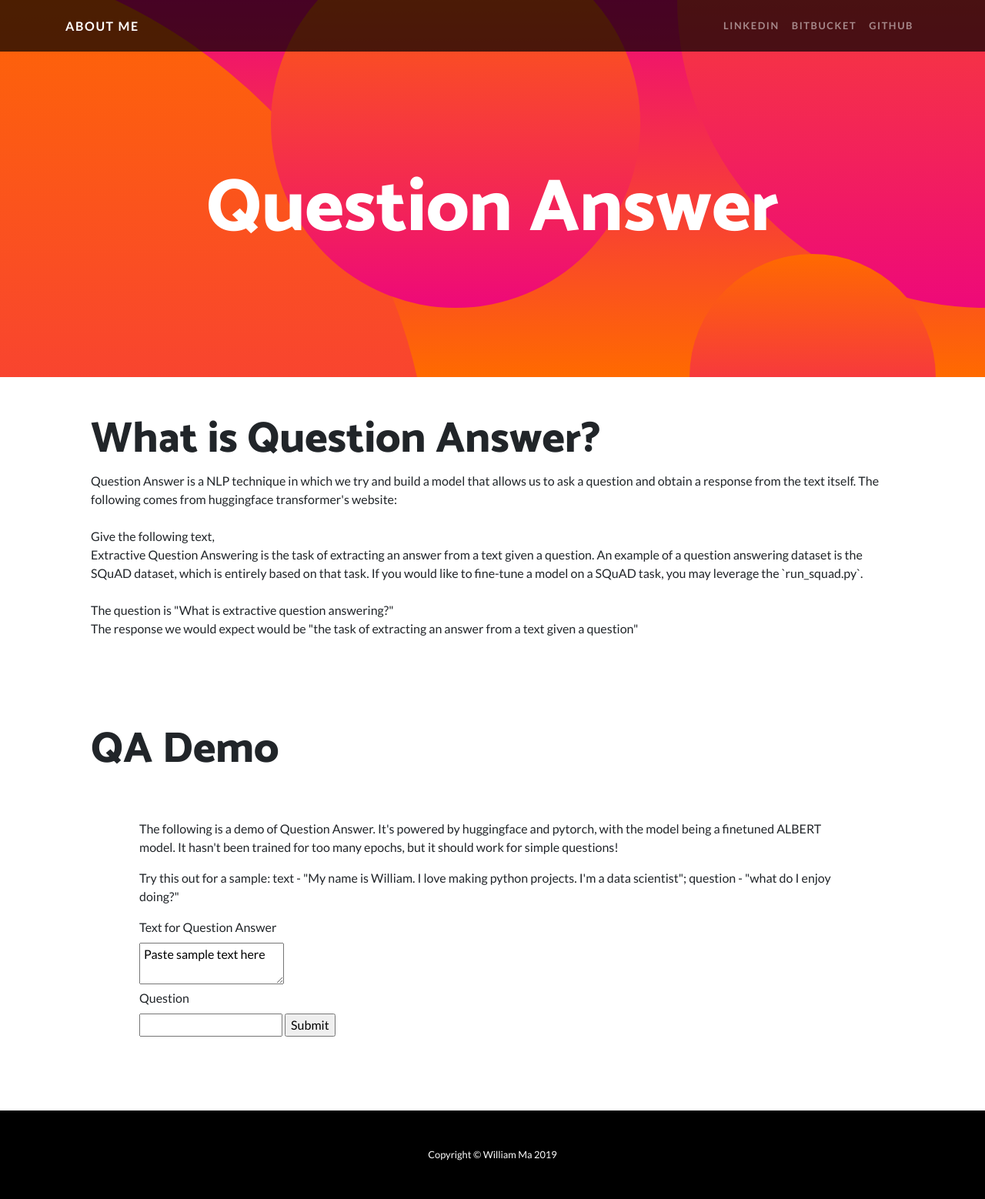
After one commit to wmaucla/turbo-invention, a Flask app: page /qa_page in a window 1280 px wide. The commit adds this page. Shown: the whole page at 77% size. Run offline with Flask 2, Linux system fonts and the light colour scheme; some libraries are stand-ins or nearby versions.

Commit message:
fix: playing around with html and javascript requests

```diff
--- a/app.py
+++ b/app.py
@@ -1,13 +1,20 @@
-from flask import Flask, render_template
+from flask import Flask, render_template, request, jsonify
 from question_answer import question_answer
 
 app = Flask(__name__)
 
 
-@app.route('/qa')
+@app.route('/qa', methods=['GET', 'POST'])
 def qa():
-    question, text = "How many moods are there?", "My four moods: I'm too old for this shit! I'm too old for this shit! I'm too sober for this shit! I don't have time for this shit!"
-    return(question_answer(question, text))
+    print(request.args)
+    question, text = request.args.get("qa_question"), request.args.get("qa_text")
+    print(question, text)
+    return jsonify({'qa_response': question_answer(question, text)})
+
+
+@app.route('/qa_page')
+def qa_page():
+    return render_template("qa.html")
 
 
 @app.route('/')
--- /dev/null
+++ b/templates/qa.html
@@ -0,0 +1,137 @@
+<!DOCTYPE html>
+<html lang="en">
+
+<head>
+
+  <meta charset="utf-8">
+  <meta name="viewport" content="width=device-width, initial-scale=1, shrink-to-fit=no">
+  <meta name="description" content="">
+  <meta name="author" content="">
+
+  <!-- Bootstrap core CSS -->
+  <link href="{{ url_for('static', filename='vendor/bootstrap/css/bootstrap.min.css') }}" rel="stylesheet">
+
+  <!-- Custom fonts for this template -->
+  <link href="http://fonts.googleapis.com/css?family=Catamaran:100,200,300,400,500,600,700,800,900" rel="stylesheet">
+  <link href="http://fonts.googleapis.com/css?family=Lato:100,100i,300,300i,400,400i,700,700i,900,900i" rel="stylesheet">
+
+  <!-- Custom styles for this template -->
+  <link href="{{ url_for('static', filename='css/one-page-wonder.css') }}" rel="stylesheet">
+  <script src="//ajax.googleapis.com/ajax/libs/jquery/1.9.1/jquery.min.js"></script>
+  <script type=text/javascript>
+       $(document).ready(function() {
+       $('#submit').click(function(){
+           var qa_text = $('#qatext').val();
+           var qa_question = $('#qaresponse').val();
+           $.ajax({
+           url: "/qa",
+           type: "post",
+           data: {qa_text: qa_text, qa_question: qa_question},
+           success: function(response) {
+           $("#wordResult").html(response.html);
+          }
+         });
+       });
+    });
+  </script>
+</head>
+
+<body>
+
+  <!-- Navigation -->
+  <nav class="navbar navbar-expand-lg navbar-dark navbar-custom fixed-top">
+    <div class="container">
+      <a class="navbar-brand" href="#">About Me</a>
+      <button class="navbar-toggler" type="button" data-toggle="collapse" data-target="#navbarResponsive" aria-controls="navbarResponsive" aria-expanded="false" aria-label="Toggle navigation">
+        <span class="navbar-toggler-icon"></span>
+      </button>
+      <div class="collapse navbar-collapse" id="navbarResponsive">
+        <ul class="navbar-nav ml-auto">
+          <li class="nav-item">
+            <a class="nav-link" href="https://www.linkedin.com/in/williammaucla">LinkedIn</a>
+          </li>
+          <li class="nav-item">
+            <a class="nav-link" href="https://wmaucla.bitbucket.io">Bitbucket</a>
+          </li>
+          <li class="nav-item">
+            <a class="nav-link" href="https://github.com/wmaucla">Github</a>
+          </li>
+        </ul>
+      </div>
+    </div>
+  </nav>
+
+  <header class="masthead text-center text-white">
+    <div class="masthead-content">
+      <div class="container">
+        <h1 class="masthead-heading mb-0">Question Answer</h1>
+      </div>
+    </div>
+    <div class="bg-circle-1 bg-circle"></div>
+    <div class="bg-circle-2 bg-circle"></div>
+    <div class="bg-circle-3 bg-circle"></div>
+    <div class="bg-circle-4 bg-circle"></div>
+  </header>
+
+  <section>
+    <div class="container">
+      <div class="row align-items-center">
+        <div class="order-lg-1">
+          <div class="p-5">
+            <h1 class="display-4">What is Question Answer?</h1>
+            <p>Question Answer is a NLP technique in which we try and build a model that allows us to ask a question and obtain a response from the text itself.
+              The following comes from huggingface transformer's website:</br></br>
+              Give the following text, </br>
+              Extractive Question Answering is the task of extracting an answer from a text given a question. An example of a
+              question answering dataset is the SQuAD dataset, which is entirely based on that task. If you would like to fine-tune
+              a model on a SQuAD task, you may leverage the `run_squad.py`.
+              </br></br>
+              The question is "What is extractive question answering?" </br>
+              The response we would expect would be "the task of extracting an answer from a text given a question" </br>
+            </p>
+          </div>
+        </div>
+      </div>
+    </div>
+  </section>
+
+  <section>
+  <div class="container">
+      <div class="row align-items-center">
+        <div class="order-lg-1">
+          <div class="p-5">
+            <h1 class="display-4">QA Demo</h1>
+                <div class="container">
+                  <div class="p-5">
+                    <p> The following is a demo of Question Answer. It's powered by huggingface and pytorch, with the model being a finetuned ALBERT model. It hasn't been trained for too many epochs, but it should work for simple questions! </p>
+                    <p> Try this out for a sample: text - "My name is William. I love making python projects. I'm a data scientist"; question - "what do I enjoy doing?" </p>
+                    <form action="{{ url_for('qa') }}" id ="myform" method="post">
+                      <label for="qa_text">Text for Question Answer</label><br>
+                      <textarea id="qatext" name="qa_text"> Paste sample text here </textarea> </br>
+                       <label for="qa_question">Question</label><br>
+                      <input type="text" id="qaquestion" name="qa_question">
+                       <input type="submit" value="Submit"><br>
+                        </form>
+                  </div>
+                </div>
+          </div>
+        </div>
+      </div>
+    </div>
+  </section>
+
+  <!-- Footer -->
+  <footer class="py-5 bg-black">
+    <div class="container">
+      <p class="m-0 text-center text-white small">Copyright &copy; William Ma 2019</p>
+    </div>
+    <!-- /.container -->
+  </footer>
+
+  <!-- Bootstrap core JavaScript -->
+  <script src="{{ url_for('static', filename='vendor/jquery/jquery.min.js') }}"></script>
+  <script src="{{ url_for('static', filename='vendor/bootstrap/js/bootstrap.bundle.min.js') }}"></script>
+
+</body>
+
+</html>
```
Also changed, not shown: templates/index.html (+8 -0 lines).
